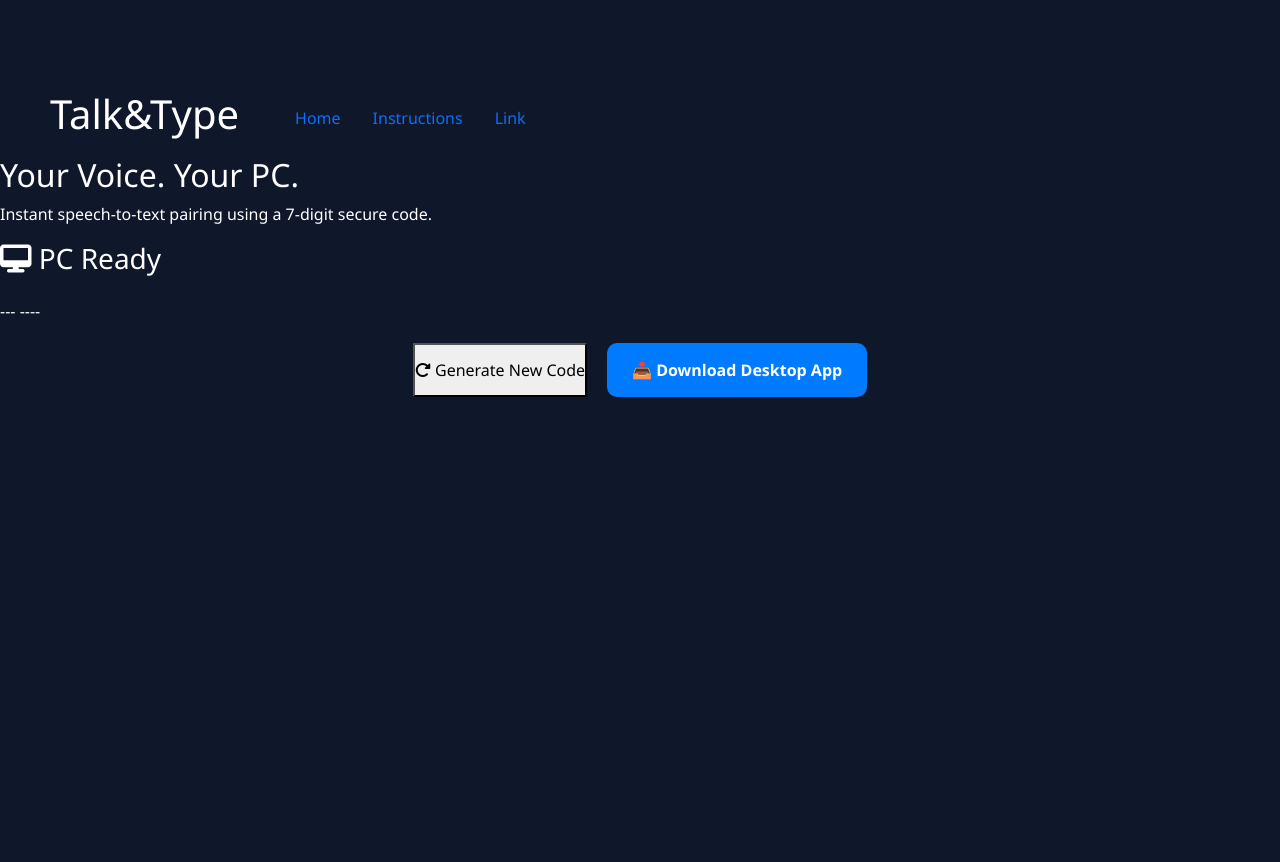
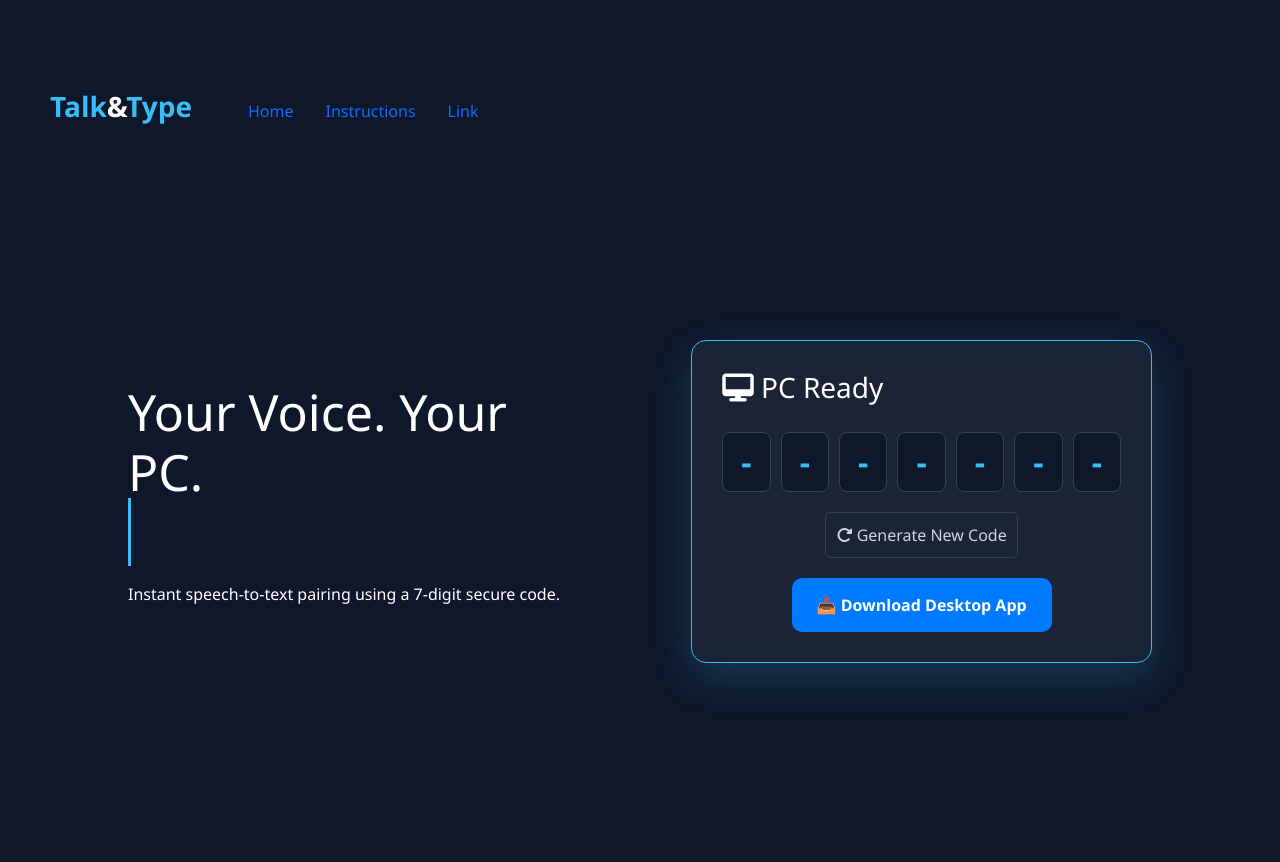
Before and after one commit to eesasahi10/Talk-And-Type, a Flask app: page / in a window 1280 px wide. Before the commit the page ends 397 px from the top, so only its background shows below. Run offline with Flask 3, Linux system fonts and the light colour scheme.

Commit message:
Update index.html

```diff
--- a/templates/index.html
+++ b/templates/index.html
@@ -26,7 +26,7 @@
 
     * { margin: 0; padding: 0; box-sizing: border-box; font-family: 'Segoe UI', sans-serif; }
     body { background-color: var(--bg-color); color: var(--text-color); transition: 0.4s ease; padding-top: 80px; }
-/* This forces the navbar to behave regardless of other settings */
+
     .navbar {
         display: flex !important;
         flex-direction: row !important;
@@ -35,23 +35,29 @@
         gap: 40px !important;
         padding: 10px 50px !important;
         width: 100% !important;
-    		background-color: #0f172a; /* Ensuring your deep blue is there */
+        background-color: #0f172a;
     }
 
-		/* Make sure the list doesn't have extra padding pushing it away */
     .nav-pills {
         display: flex !important;
         padding-left: 0 !important;
         margin-bottom: 0 !important;
+    } /* FIXED: Added missing brace here */
+
     .logo { font-size: 28px; color: var(--primary-color); font-weight: bold; }
     .hero { min-height: 90vh; display: flex; justify-content: space-between; align-items: center; padding: 0 10%; }
     .hero-text { max-width: 45%; }
     .hero h2 { font-size: 50px; margin-bottom: 20px; }
 
     .connection-card {
-            background-color: var(--card-bg); border: 1px solid var(--primary-color);
-            border-radius: px; padding: 30px; width: 45%; max-width: 500px;
-            box-shadow: 0px 15px 40px rgba(56, 189, 248, 0.2); backdrop-filter: blur(10px);
+        background-color: var(--card-bg);
+        border: 1px solid var(--primary-color);
+        border-radius: 15px; /* FIXED: Added 15px */
+        padding: 30px;
+        width: 45%;
+        max-width: 500px;
+        box-shadow: 0px 15px 40px rgba(56, 189, 248, 0.2);
+        backdrop-filter: blur(10px);
     }
 
     .status.pulse { color: #f59e0b; font-size: 14px; font-weight: bold; animation: pulse 1.5s infinite; }
@@ -59,15 +65,23 @@
 
     .code-display { display: flex; justify-content: center; gap: 10px; margin: 20px 0; }
     .digit {
-            background-color: var(--digit-bg); color: var(--primary-color);
-            font-size: 32px; font-weight: bold; width: 50px; height: 60px;
-            display: flex; justify-content: center; align-items: center;
-            border-radius: 8px; border: 1px solid var(--box-border);
+        background-color: var(--digit-bg);
+        color: var(--primary-color);
+        font-size: 32px;
+        font-weight: bold;
+        width: 50px;
+        height: 60px;
+        display: flex;
+        justify-content: center;
+        align-items: center;
+        border-radius: 8px;
+        border: 1px solid var(--box-border);
     }
 
     .btn-small { background: transparent; color: var(--text-muted); border: 1px solid var(--box-border); padding: 10px; cursor: pointer; border-radius: 5px; }
     .typed-text { color: var(--primary-color); border-right: 3px solid var(--primary-color); }
 </style>
+
 </head>
 <body class="dark-mode">
 
```
Lines whose indentation alone changed are shown as unchanged.
